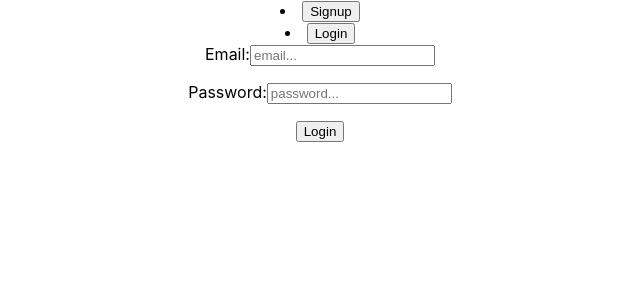
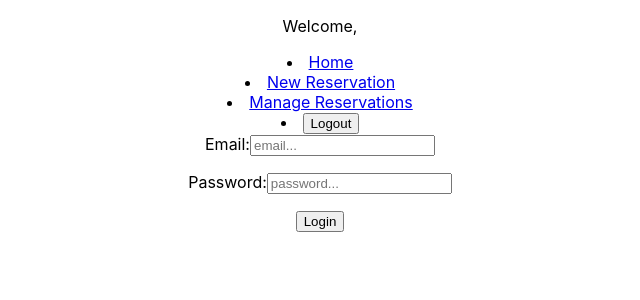
Before and after one commit to bonbongiraffe/flatiron_airlines, a React (Create React App) app in the folder client/: page /login in a window 1280 px wide. Shown: the top 300 px of the page, without its empty margins (320-960 px from the left). Built offline with nearby package versions, Linux system fonts and the light colour scheme; no server answers.

Commit message:
formik for reservation form and user context

```diff
--- a/client/src/components/App.js
+++ b/client/src/components/App.js
@@ -1,40 +1,30 @@
 import '../styling/App.css';
-import { React, useState, useEffect } from "react"
+import { React, useState, useEffect, useContext } from "react"
 import { Route, Routes, useNavigate } from "react-router-dom";
 import NavBar from "./NavBar"
 import SignupForm from "./SignupForm"
 import LoginForm from "./LoginForm"
 import ReservationForm from "./ReservationForm"
 import Home from "./Home"
+import { UserProvider  } from '../context/user';
+
 
 function App() {
-  const [ user, setUser ] = useState(null)
+  // const [ user, setUser ] = useState(null)
   const navigate = useNavigate()
-
-  const fetchUser = () => {
-    fetch("/authorized")
-      .then( r => {
-        if (r.ok) {
-          r.json().then( user => setUser(user) )
-        }
-      })
-  }
-
-  useEffect(()=>{
-    fetchUser()
-  },[])
-
-  console.log("from App.js",user)
+  // console.log("from App.js",user)
 
   return (
     <div className="App">
-      <NavBar user={user} setUser={setUser} navigate={navigate}/>
-      <Routes>
-        <Route path='home' element={<Home user={user}/>}></Route>
-        <Route path='reservation' element={<ReservationForm user={user}/>}></Route>
-        <Route path='signup' element={<SignupForm setUser={setUser} navigate={navigate}/>}></Route>
-        <Route path='login' element={<LoginForm setUser={setUser} navigate={navigate}/>}></Route>
-      </Routes>
+      <UserProvider>
+        <NavBar navigate={navigate}/>
+        <Routes>
+          <Route path='home' element={<Home/>}></Route>
+          <Route path='new-reservation' element={<ReservationForm/>}></Route>
+          <Route path='signup' element={<SignupForm navigate={navigate}/>}></Route>
+          <Route path='login' element={<LoginForm navigate={navigate}/>}></Route>
+        </Routes>
+      </UserProvider>
     </div>
   );
 }
--- a/client/src/components/Home.js
+++ b/client/src/components/Home.js
@@ -1,9 +1,15 @@
 import ReservationCard from "./ReservationCard"
-import { useEffect, useState } from "react"
+import { useEffect, useState, useContext } from "react"
+import { UserContext } from '../context/user'
 
-function Home({ user }) {
-    console.log("from Home.js",user)
-    const [ reservations, setReservations ] = useState(user.reservations)
+function Home({  }) {
+    const { user } = useContext(UserContext)
+    const [ reservations, setReservations ] = useState([])
+    console.log("from Home.js", user)
+
+    useEffect(()=>{
+        setReservations(user.reservations)
+    },[])
 
     const handleDelete = (deletedId) => {
         setReservations(reservations.filter( reservation => reservation.id !== deletedId ))
@@ -17,6 +23,7 @@ function Home({ user }) {
             handleDelete = {handleDelete}
     />)
 
+    if (!user) return <h1>loading</h1>
     return(
         <div>
             {renderedReservations}
--- a/client/src/components/LoginForm.js
+++ b/client/src/components/LoginForm.js
@@ -1,7 +1,11 @@
 import { useFormik } from "formik"
+import { UserContext } from '../context/user'
+import { useContext } from "react"
 import * as yup from "yup"
 
-function SignupForm({ setUser, navigate }) {
+function SignupForm({ navigate }) {
+    const { setUser } = useContext(UserContext)
+
     const formSchema = yup.object().shape({
         email: yup.string().email("Invalid email").required("Must enter email"),
         password: yup.string().min(5,'Password must be at least 5 characters long').required('Must enter a password')
--- a/client/src/components/NavBar.js
+++ b/client/src/components/NavBar.js
@@ -1,6 +1,9 @@
 import { NavLink } from "react-router-dom";
+import { useContext } from "react";
+import { UserContext } from '../context/user'
 
-function NavBar({ user, setUser, navigate }) {
+function NavBar({ navigate }) {
+    const { user, setUser } = useContext(UserContext)
 
     const handleLogout = () => {
         fetch("logout",{
@@ -26,7 +29,8 @@ function NavBar({ user, setUser, navigate }) {
                 {user ?
                 <>
                     <li className="nav-bar-list"><NavLink className="nav-bar-link" to="home">Home</NavLink></li>
-                    <li className="nav-bar-list"><NavLink className="nav-bar-link" to="reservation">Reservation</NavLink></li>
+                    <li className="nav-bar-list"><NavLink className="nav-bar-link" to="new-reservation">New Reservation</NavLink></li>
+                    <li className="nav-bar-list"><NavLink className="nav-bar-link" to="manage-reservations">Manage Reservations</NavLink></li>
                     <li className="nav-bar-list"><button className="nav-bar-link" onClick={handleLogout}>Logout</button></li>
                 </>
                 :
--- a/client/src/components/ReservationForm.js
+++ b/client/src/components/ReservationForm.js
@@ -1,5 +1,8 @@
-import { useEffect, useState } from "react"
-import Autosuggest from "react-autosuggest"
+import { useState, useContext } from "react"
+import { UserContext } from '../context/user'
+import { useFormik } from "formik"
+import * as yup from "yup"
+// import Autosuggest from "react-autosuggest"
 
 const airportCities = [
     {
@@ -24,8 +27,9 @@ const airportCities = [
 ]
 const airportDict = {"Newark":"EWR","Boston":"BOS","Denver":"DEN","Munich":"MUC","Hong Kong":"HKG"}
 
-function ReservationForm({ user }) {
-    const [ formData, setFormData ] = useState({origin:"",destination:""})
+function ReservationForm({ isEdit=false, reservation={origin:"",destination:""} }) {
+    const [ formData, setFormData ] = useState(reservation)
+    const { user } = useContext(UserContext)
     // const [ formValid, setFormValid ] = useState(false)
 
     // console.log(Object.keys(airportDict))
@@ -43,18 +47,16 @@ function ReservationForm({ user }) {
     //     validateForm()
     // },[])
 
-    // const formSchema = yup.object().shape({
-    //     origin: yup.string().required(),
-    //     destination: yup.string().required()
-    // })
+    const formSchema = yup.object().shape({
+        origin: yup.string().required(),
+        destination: yup.string().required()
+    })
 
-    const handleSubmit = (e) => {
-        e.preventDefault()
-        console.log({...formData, user_id:user.id})
+    const handleSubmit = (values) => {
         fetch('/reservations',{
             method: "POST",
             headers: {"Content-Type":"application/json"},
-            body: JSON.stringify({...formData, user_id:user.id})
+            body: JSON.stringify({...values, user_id:user.id})
         })
             .then( r => {
                 if ( r.ok ){
@@ -63,32 +65,39 @@ function ReservationForm({ user }) {
             })
     }
 
+    const formik = useFormik({
+        initialValues: reservation,
+        validationSchema: formSchema,
+        onSubmit: handleSubmit
+    })
+
     // const cityOptions = Object.keys(airportDict).map( city => <option value={city}></option>)
 
     return(
         <div>
-            <form onSubmit={handleSubmit}>
+            <form onSubmit={formik.handleSubmit}>
                 <label className="form-titles" htmlFor="origin">Origin:</label>
                     <input
-                        onChange= {(e)=>{setFormData({...formData, origin: e.target.value})}}
+                        onChange= {formik.handleChange}
                         type="text"
                         name= "origin"
                         placeholder="origin..."
                         className="input-text"
-                        value={formData.origin}
+                        value={formik.values.origin}
                         list="cities"
-                    ></input>
+                    />
+                    <p>{formik.errors.origin}</p>
                 <label className="form-titles" htmlFor="destination">Destination:</label>
                     <input
-                        onChange= {(e)=>{setFormData({...formData, destination: e.target.value})}}
+                        onChange= {formik.handleChange}
                         type="text"
                         name= "destination"
                         placeholder="destination..."
                         className="input-text"
-                        value={formData.destination}
+                        value={formik.values.destination}
                         list="cities"
-                    ></input>
-                {/* { formValid? <button onClick={handleSubmit}>Reserve</button> : <h1>Form Incomplete</h1> } */}
+                    />
+                    <p>{formik.errors.destination}</p>
                 <button type='submit'>Reserve</button>
             </form>
         </div>
--- a/client/src/components/SignupForm.js
+++ b/client/src/components/SignupForm.js
@@ -1,7 +1,10 @@
 import { useFormik } from "formik"
 import * as yup from "yup"
+import { UserContext } from '../context/user'
+import { useContext } from "react"
 
-function SignupForm({ setUser, navigate }) {
+function SignupForm({ navigate }) {
+    const { setUser } = useContext(UserContext)
     const handleSignup = (values) => {
         fetch('signup',{
             method: "POST",
--- /dev/null
+++ b/client/src/context/user.js
@@ -0,0 +1,27 @@
+import React, { useState, useEffect } from "react"
+
+const UserContext = React.createContext()
+
+function UserProvider({ children }){
+    const [ user, setUser ] = useState({reservations:[{id:0,flight_id:1}]})
+    const fetchUser = () => {
+        fetch("/authorized")
+          .then( r => {
+            if (r.ok) {
+              r.json().then( user => setUser(user) )
+            }
+          })
+      }
+
+    useEffect(()=>{
+        fetchUser()
+      },[])
+
+    return (
+        <UserContext.Provider value={{ user, setUser }}>
+           {children}
+        </UserContext.Provider>
+    )
+}
+
+export { UserContext, UserProvider }
```
Also changed, not shown: 1 other file (tests, documents, lock files or other folders).
